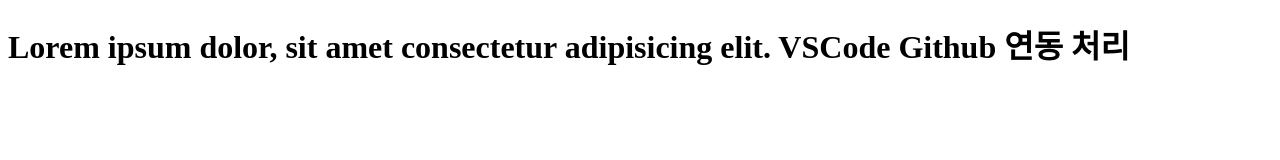
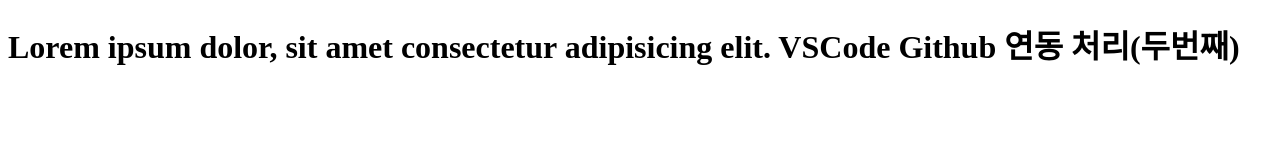
Before and after one commit to clk3600/vscode_web_index, a plain HTML site: page index.html in a window 1280 px wide. Drawn offline with Linux system fonts and the light colour scheme.

Commit message:
VSCode 에서 Github 연동 처리

```diff
--- a/index.html
+++ b/index.html
@@ -3,12 +3,12 @@
 <head>
     <meta charset="UTF-8">
     <meta name="viewport" content="width=device-width, initial-scale=1.0">
-    <title>나의 첫번째 index 페이지</title>
+    <title>나의 두번째 index 페이지</title>
 </head>
 <body>
     <h1>
         Lorem ipsum dolor, sit amet consectetur adipisicing elit.
-        VSCode Github 연동 처리
+        VSCode Github 연동 처리(두번째)
     </h1>
 
 </body>
```
